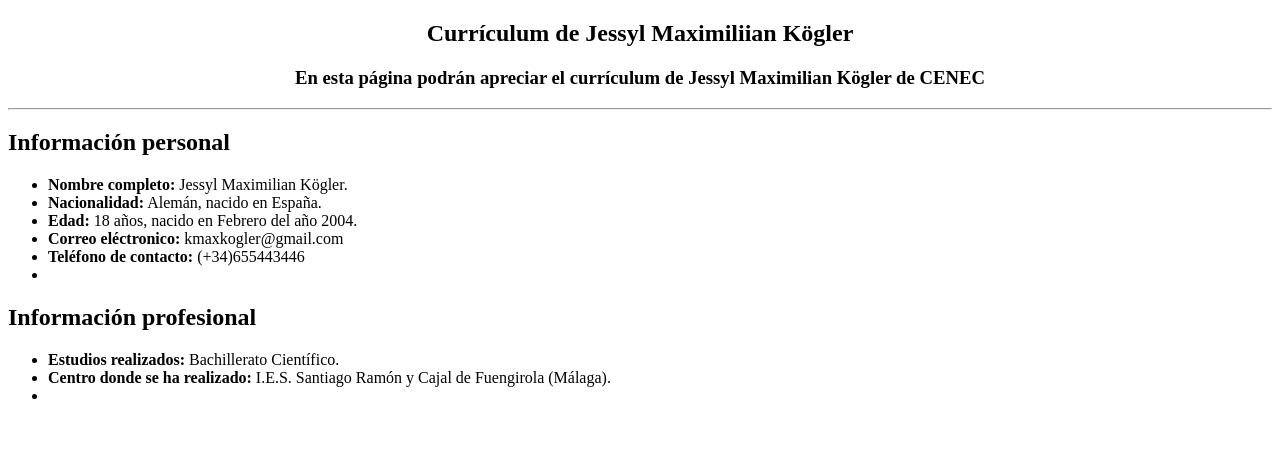
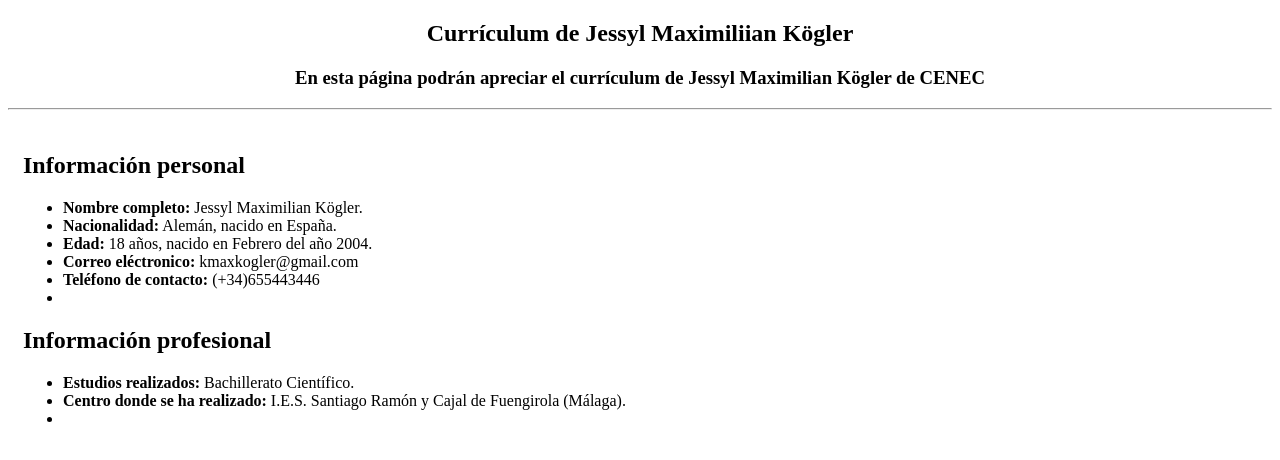
Before and after one commit to KMaxK9/Publico_GH, a plain HTML site: page curriculum.html in a window 1280 px wide. Drawn offline with Linux system fonts and the light colour scheme.

Commit message:
Update curriculum.html

```diff
--- a/curriculum.html
+++ b/curriculum.html
@@ -9,7 +9,7 @@
 
 <style>
 article {text-align: center;}
-informacion {
+div {
     border-style:none;
     box-sizing:border-box;
     padding:5px;
@@ -27,7 +27,7 @@ informacion {
     <hr/>
 </article>
 
-<div id="informacion">
+<div>
 <h2>Información personal</h2>
 <ul>
     <li><strong>Nombre completo:</strong> Jessyl Maximilian Kögler. </li>
```
